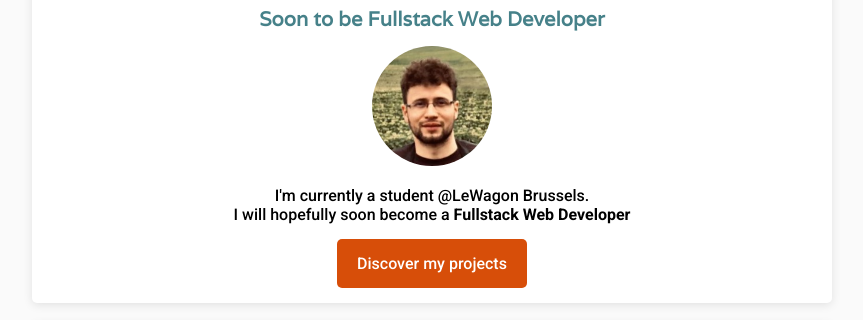
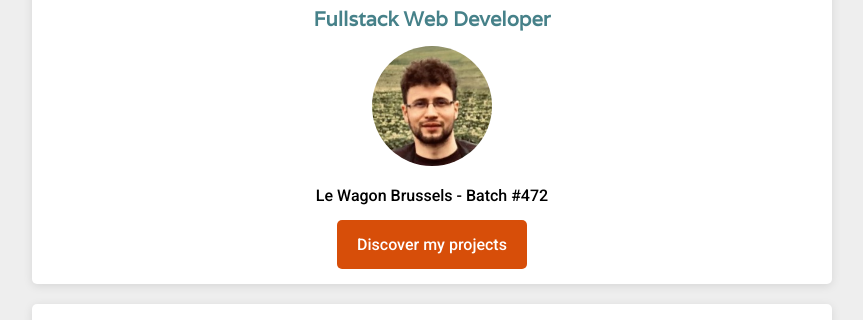
Before and after one commit to Mikl301/profile, a plain HTML site: page index.html in a window 1280 px wide. Shown: the part 101-421 px from the top of the page, without its empty margins (208-1071 px from the left). Drawn offline with Linux system fonts and the light colour scheme.

Commit message:
beautified

```diff
--- a/index.html
+++ b/index.html
@@ -12,11 +12,11 @@
   <div class="container">
     <div class="card text-center rounded shadowed">
       <h1>Michaël Wautier</h1>
-      <h2>Soon to be Fullstack Web Developer</h2>
+      <h2>Fullstack Web Developer</h2>
 
       <img class="img-circle" src="images/picture.jpeg" alt="picture of myself">
 
-      <p>I'm currently a student @LeWagon Brussels.<br/>I will hopefully soon become a <strong>Fullstack Web Developer</strong></p>
+      <p>Le Wagon Brussels - Batch #472</p>
 
       <a class="btn rounded" href="http://www.github.com/Mikl301" target="_blank">Discover my projects</a>
     </div>
--- a/style.css
+++ b/style.css
@@ -1,7 +1,7 @@
 @import url('https://fonts.googleapis.com/css2?family=Roboto:wght@300;500;700&family=Varela&display=swap');
 
 body {
-  background-color:#fafafa;
+  background-color:#eee;
   font-family: 'Roboto', sans-serif;
 }
 
```
